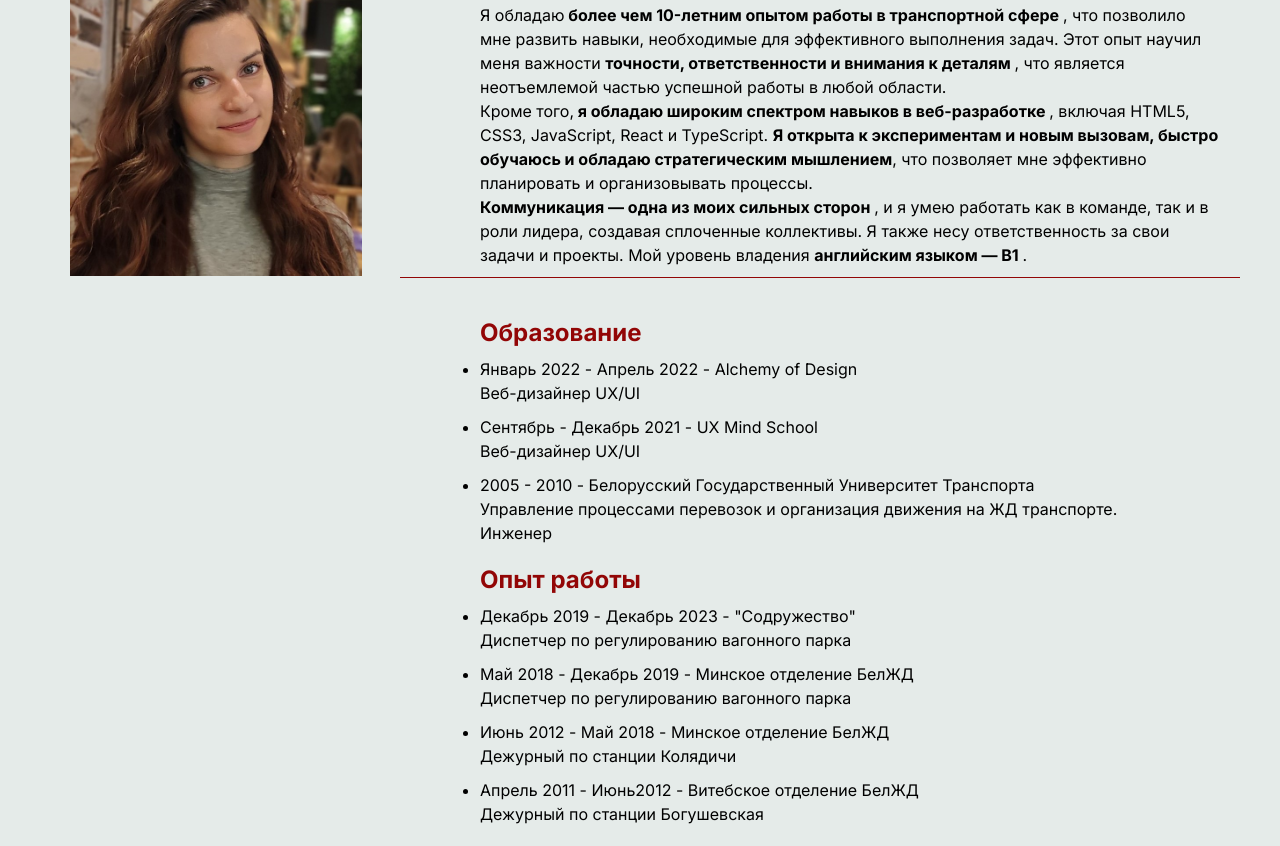
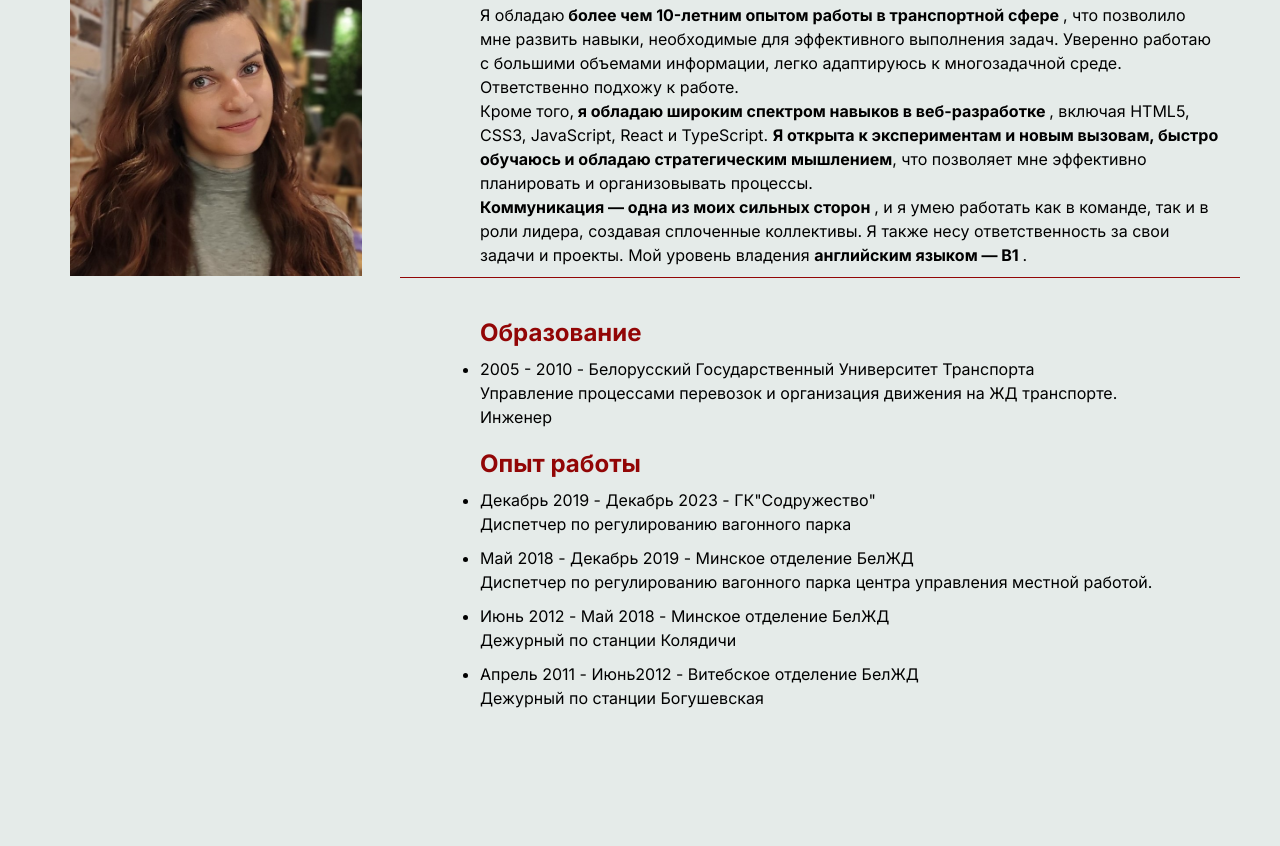
Before and after one commit to MARGO06/CV_, a plain HTML site: page index.html in a window 1280 px wide. Shown: the part 96-942 px from the top of the page. After the commit the page ends 826 px from the top, so only its background shows below. Drawn offline with Linux system fonts and the light colour scheme.

Commit message:
docs: add text

```diff
--- a/index.html
+++ b/index.html
@@ -21,7 +21,7 @@
         <div class="main__head">
           <h1>Масько Маргарита</h1>
           <p class="information__head">
-            Я обладаю<b> более чем 10-летним опытом работы в транспортной сфере </b>, что позволило мне развить навыки, необходимые для эффективного выполнения задач. Этот опыт научил меня важности <b> точности, ответственности и внимания к деталям </b>, что является неотъемлемой частью успешной работы в любой области.
+            Я обладаю<b> более чем 10-летним опытом работы в транспортной сфере </b>, что позволило мне развить навыки, необходимые для эффективного выполнения задач. Уверенно работаю с большими объемами информации, легко адаптируюсь к многозадачной среде. Ответственно подхожу к работе.
             <br>
             Кроме того,<b> я обладаю широким спектром навыков в веб-разработке </b>, включая HTML5, CSS3, JavaScript, React и TypeScript. <b>Я открыта к экспериментам и новым вызовам, быстро обучаюсь и обладаю стратегическим мышлением</b>, что позволяет мне эффективно планировать и организовывать процессы.
             <br>
@@ -32,14 +32,6 @@
           <div class="main__education">
             <h2>Образование</h2>
             <ul class="list">
-              <li class="list__item">
-                <p>Январь 2022 - Апрель 2022 - Alchemy of Design</p>
-                <p>Веб-дизайнер UX/UI</p>
-              </li>
-              <li class="list__item">
-                <p>Сентябрь - Декабрь 2021 - UX Mind School</p>
-                <p>Веб-дизайнер UX/UI</p>
-              </li>
               <li class="list__item">
                 <p>2005 - 2010 - Белорусский Государственный Университет Транспорта</p>
                 <p>Управление процессами перевозок и организация движения на ЖД транспорте.</p>
@@ -52,12 +44,12 @@
               <div class="work">
             <ul class="information2__block">
               <li class="work">
-                <p>Декабрь 2019 - Декабрь 2023 - "Содружество"</p>
+                <p>Декабрь 2019 - Декабрь 2023 - ГК"Содружество"</p>
                 <p>Диспетчер по регулированию вагонного парка</p>
               </li>
               <li class="work">
                 <p>Май 2018 - Декабрь 2019 - Минское отделение БелЖД</p>
-                <p>Диспетчер по регулированию вагонного парка</p>
+                <p>Диспетчер по регулированию вагонного парка центра управления местной работой.</p>
               </li>
               <li class="work">
                 <p>Июнь 2012 - Май 2018 - Минское отделение БелЖД</p>
--- a/style.css
+++ b/style.css
@@ -66,11 +66,7 @@ li.work {
 .information__personal {
   width: 30%;
 }
-@media (max-width: 800px) {
-  .information__personal {
-    display: none;
-  }
-}
+
 .information {
   width: 70%;
 }
@@ -171,3 +167,12 @@ h3 {
 li:first-child {
   margin-top: 10px;
 }
+
+@media (max-width: 800px) {
+  .information__personal {
+    display: none;
+  }
+  .information {
+    width: 100%;
+  }
+}
```
